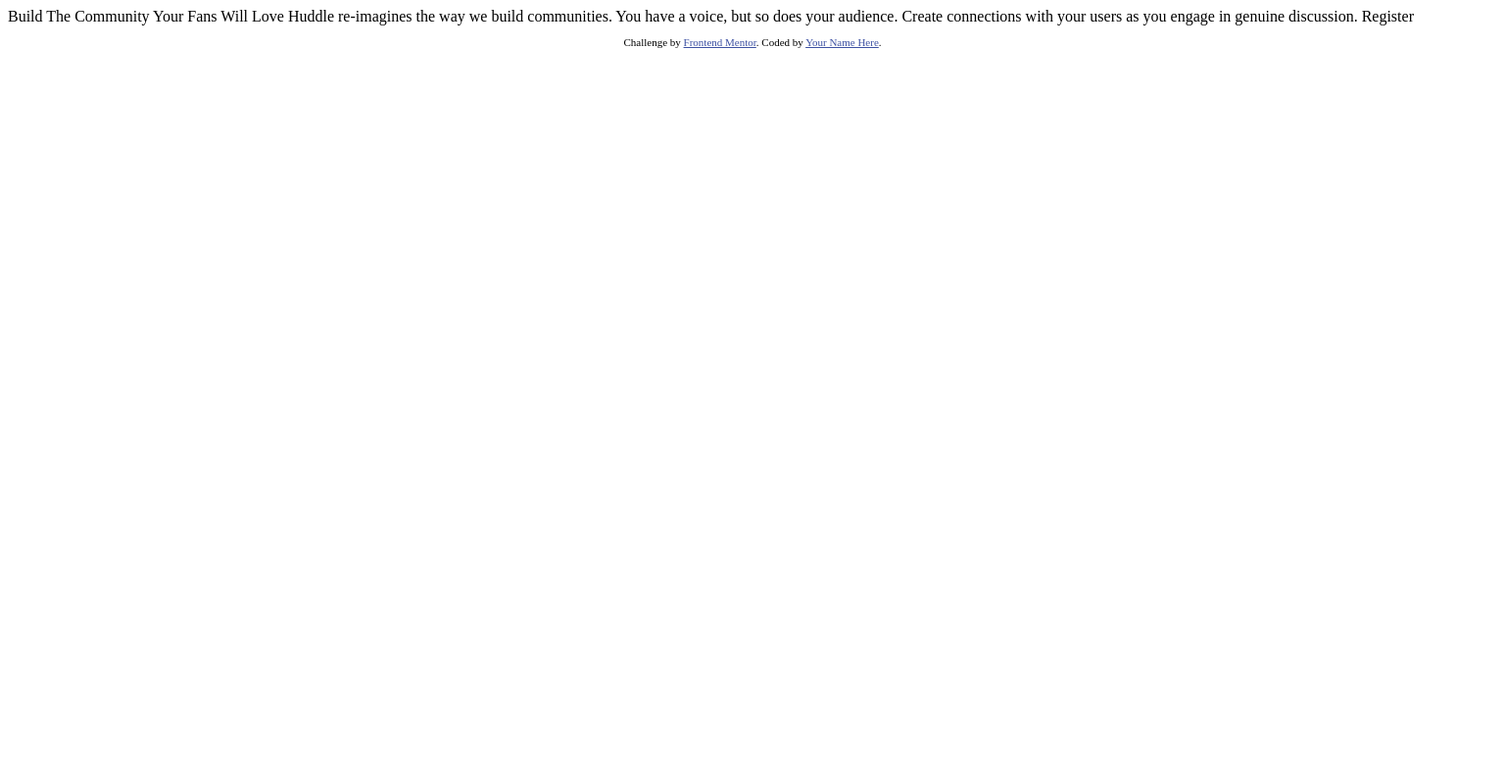
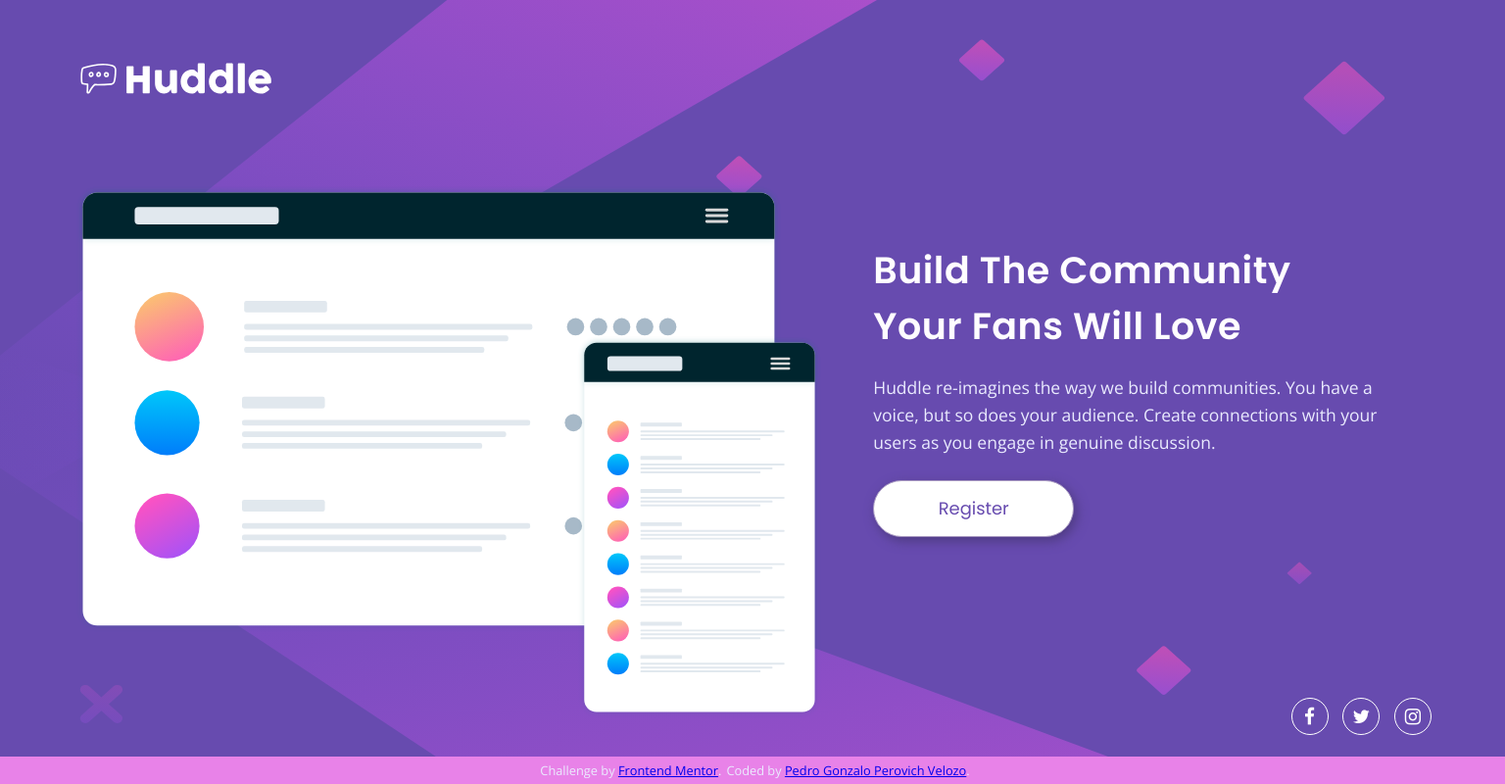
Before and after one commit to bearkid90/Huddle-landing-page-with-a-single-introductory-section, a plain HTML site: page index.html in a window 1536 px wide. Shown: the whole page at 98% size. Drawn offline with nearby package versions, Linux system fonts and the light colour scheme.

Commit message:
Add files via upload

```diff
--- /dev/null
+++ b/background-height.js
@@ -0,0 +1,3 @@
+$(document).ready(function(){
+    $('main').height($(window).height()-$('footer').height());
+});
--- a/index.html
+++ b/index.html
@@ -1,33 +1,51 @@
 <!DOCTYPE html>
 <html lang="en">
 <head>
-  <meta charset="UTF-8">
-  <meta name="viewport" content="width=device-width, initial-scale=1.0"> <!-- displays site properly based on user's device -->
-
-  <link rel="icon" type="image/png" sizes="32x32" href="./images/favicon-32x32.png">
-
-  <title>Frontend Mentor | Huddle landing page with single introductory section</title>
-
-  <!-- Feel free to remove these styles or customise in your own stylesheet 👍 -->
-  <style>
-    .attribution { font-size: 11px; text-align: center; }
-    .attribution a { color: hsl(228, 45%, 44%); }
-  </style>
+	<!-- META TAGS -->
+	<meta charset="UTF-8">
+	<meta name="viewport" content="width=device-width, initial-scale=1.0">
+	<!-- FAVICON -->
+	<link rel="icon" type="image/png" sizes="32x32" href="images/favicon-32x32.png">
+  	<!-- TITLE -->
+  	<title>Frontend Mentor | Huddle landing page with single introductory section</title>
+	<!-- CSS STYLING -->
+	<link rel="stylesheet" href="styles.css">
+	<!-- FONTS -->
+	<link rel="preconnect" href="https://fonts.gstatic.com">
+	<link href="https://fonts.googleapis.com/css2?family=Poppins:wght@400;600&display=swap" rel="stylesheet">
+	<link href="https://fonts.googleapis.com/css2?family=Open+Sans&display=swap" rel="stylesheet">
+	<!-- BUTTONS -->
+	<link rel="stylesheet" href="https://stackpath.bootstrapcdn.com/font-awesome/4.7.0/css/font-awesome.min.css" integrity="sha384-wvfXpqpZZVQGK6TAh5PVlGOfQNHSoD2xbE+QkPxCAFlNEevoEH3Sl0sibVcOQVnN" crossorigin="anonymous">
+	<!-- JQUERY -->
+	<script src="https://code.jquery.com/jquery-3.5.1.min.js" integrity="sha256-9/aliU8dGd2tb6OSsuzixeV4y/faTqgFtohetphbbj0=" crossorigin="anonymous"></script>
+	<!-- JAVASCRIPT -->
+	<script type="text/javascript" src="background-height.js"></script>
 </head>
 <body>
+	<main>
+		<div class="first">
+		 	<img class="huddle_logo" src="images/logo.svg">
+		 	<img class="mock_illustration" src="images/illustration-mockups.svg">
+		 </div>
+		 <div class="second">
+		 	<div class="text">
+			<h1>Build The Community Your Fans Will Love</h1>
 
-  Build The Community Your Fans Will Love
+			<p>Huddle re-imagines the way we build communities. You have a voice, but so does your audience.
+			Create connections with your users as you engage in genuine discussion.</p>
 
-  Huddle re-imagines the way we build communities. You have a voice, but so does your audience.
-  Create connections with your users as you engage in genuine discussion.
-
-  Register
-
-  <footer>
-    <p class="attribution">
-      Challenge by <a href="https://www.frontendmentor.io?ref=challenge" target="_blank">Frontend Mentor</a>.
-      Coded by <a href="#">Your Name Here</a>.
-    </p>
-  </footer>
+			<button>Register</button>
+			</div>
+			<div class="buttons">
+				<a class="fa fa-facebook" href="#"></a>
+				<a class="fa fa-twitter" href="#"></a>
+				<a class="fa fa-instagram" href="#"></a>
+			</div>
+		</div>
+	</main>
+	<footer>
+		<p class="attribution">Challenge by <a href="https://www.frontendmentor.io?ref=challenge" target="_blank">Frontend Mentor</a>.</p>
+		<p class="attribution">Coded by <a href="#">Pedro Gonzalo Perovich Velozo</a>.</p>
+	</footer>
 </body>
 </html>
--- /dev/null
+++ b/styles.css
@@ -0,0 +1,133 @@
+h1{font-family: 'Poppins', sans-serif; font-weight: 600; font-size: 1.5em; margin: 0 9% 20px; letter-spacing: 0.5px;}
+p{font-family: 'Open Sans', sans-serif; font-weight: 400; font-size: 1em; margin: 0 8%; line-height: 25px; color: #f3eafb; margin-bottom: 30px;}
+button {background-color: #fff; color: hsl(257, 40%, 49%); width: 205px; height: 42px; border-radius: 30px; border: solid 1px #a798c1; box-shadow: 2px 3px 8px #4e3b7f;
+	font-family: 'Poppins', sans-serif; font-size: 0.8em;
+	display: block; margin: 0 auto 40px;}
+button:hover {background: hsl(300, 69%, 71%); color: #fff}img {max-width:84%;}
+button:focus {outline: none;}
+.huddle_logo {
+	max-width: 210px; width: 35%; float: left; margin: 6% 0px 20px 8%;
+}
+.mock_illustration {
+	margin: 38px auto 65px;
+}
+footer {margin-top: 50px; background-color: hsl(300, 69%, 71%); position: fixed; bottom: 0; margin: 0; padding: 0; width: 100%; left: 0;
+	display: flex; flex-wrap: wrap; justify-content: center;}
+.attribution {font-size: 0.8em; margin: 0 0 0 5px; background-color: hsl(300, 69%, 71%); letter-spacing: 0; padding:0; bottom: 0; left:0;}
+.fa {
+	border: 1px solid #ffffff;
+	border-radius: 50%;
+	font-size: 0.9em;
+	margin: 5px 5px 65px 5px;
+	padding: 10px;
+	width: 12px;
+	text-decoration: none;
+	color: #fff;
+}
+
+.fa:hover {
+	color: hsl(300, 69%, 71%);
+	border-color:hsl(300, 69%, 71%);
+}
+.first {
+	display: flex;
+	flex-direction: column;
+}
+
+
+/*** MEDIA QUERY FOR MOBILE ***/
+@media (max-width: 1440px) {
+  body {
+  	background-image: url('images/bg-mobile.svg');
+  	background-color: hsl(257, 40%, 49%);
+	background-repeat: repeat no-repeat;
+	color: #fff;
+	text-align: center;
+	margin: 0; padding:0;
+  }
+}
+/*** MEDIA QUERY FOR DESKTOP ***/
+@media (min-width: 1440px) {
+  body {
+  	margin:0; padding:0;
+  	background-color: hsl(257, 40%, 49%);
+  }
+  main {
+  	background-image: url('images/bg-desktop.svg');
+  	background-size: 92% 100%;
+    background-repeat:   no-repeat;
+    background-color: hsl(257, 40%, 49%);
+    color: #fff;
+    text-align: center;
+  	margin-top: 0;
+  	padding-top: 0;
+  	display: flex;
+  }
+  .first {
+  	width: 59%;
+  	margin: 0;
+  	padding: 0;
+  }
+  .second {
+  	width: 41%;
+  	margin: 0;
+  	margin-left: -15px;
+  	padding: 0;
+  }
+
+ .mock_illustration {
+	margin: 63px 0 65px 8.5%;
+}
+ .second > * {
+ 	float: left;
+ 	margin: 0;
+ 	padding: 0;
+ }
+
+ h1{
+ 	margin: 100px 0 0 0 ; padding: 0;
+ }
+
+ .buttons {
+ 	position: absolute;
+ 	bottom: 0;
+ 	right: 70px;
+ 	font-size: 19px;
+ }
+
+ .fa {
+	border: 1.9px solid #ffffff;
+	border-radius: 50%;
+	margin: 5px 5px 50px 5px;
+	padding: 9px;
+	width: 18px;
+	height: 18px;
+	text-decoration: none;
+	color: #fff;
+}
+.text {
+	margin: 23.3% 20% 20% 0;
+	text-align: left;
+}
+h1 {
+	font-size: 38px;
+	margin-left: 0;
+	margin-right: 0;
+	margin-bottom: 20px;
+	color: #fffdff;
+}
+p {
+	font-size: 17.5px;
+	margin: 0 -25px 25px 0;
+	padding:0;
+	color: rgba(234,235,254,255);
+	line-height: 28px;
+}
+button {
+	float: left;
+	width: 205px;
+	height: 58px;
+	font-size: 1.12em;
+	box-shadow: 3px 4px 12px #4e3b81;
+}
+}
```
